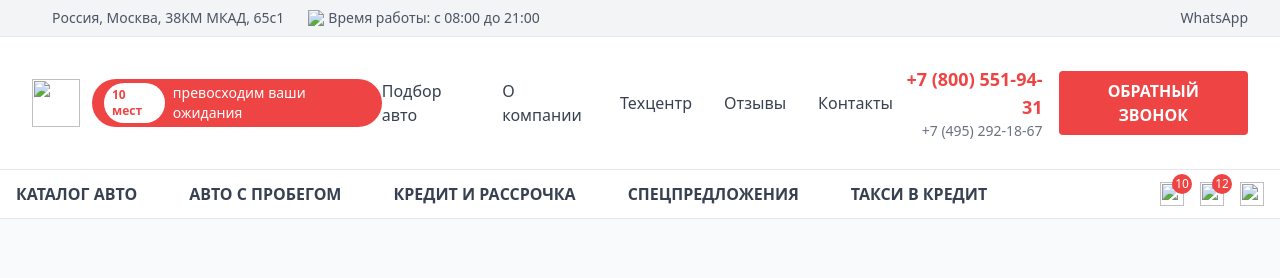
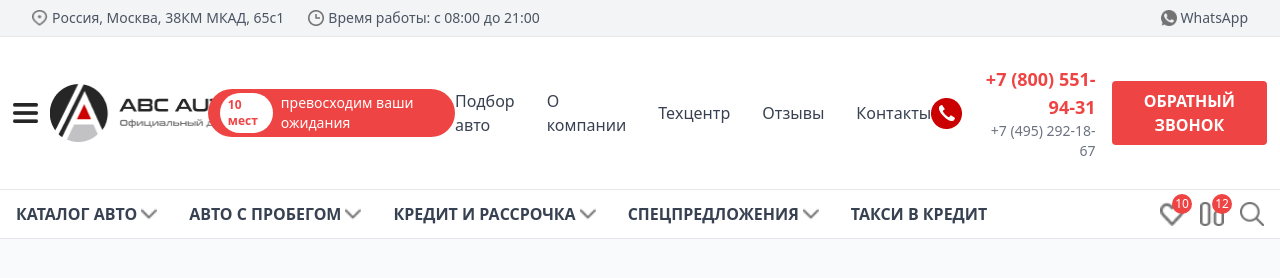
Before and after one commit to Salimjan-git/Team-3day, a website: page src/index.html in a window 1280 px wide. Drawn offline with Linux system fonts and the light colour scheme.

Commit message:
change-navbar

```diff
--- a/src/index.html
+++ b/src/index.html
@@ -13,16 +13,16 @@
             <div class="flex justify-between items-center text-sm text-gray-600">
                 <div class="flex items-center space-x-6">
                     <div class="flex items-center">
-                        <img src="" alt="" class="w-4 h-4 mr-1">
+                        <img src="/img/Vector (3).png" alt="" class="w-4 h-4 mr-1">
                         <span>Россия, Москва, 38КМ МКАД, 65с1</span>
                     </div>
                     <div class="flex items-center">
-                        <img src="" alt="clock icon" class="w-4 h-4 mr-1">
+                        <img src="/img/Group 3328.png" alt="clock icon" class="w-4 h-4 mr-1">
                         <span>Время работы: с 08:00 до 21:00</span>
                     </div>
                 </div>
                 <div class="flex items-center">
-                    <img src="" alt="" class="w-4 h-4 mr-1">
+                    <img src="/img/Vector (4).png" alt="" class="w-4 h-4 mr-1">
                     <span>WhatsApp</span>
                 </div>
             </div>
@@ -30,37 +30,36 @@
     </div>
 
     <header class="bg-white border-b border-gray-200">
-        <div class="w-[95%] mx-auto py-3">
+        <div class="w-[98%] mx-auto py-3">
             <div class="md:hidden flex items-center justify-between py-3">
                 <button class="p-2">
-                    <img src="" alt="" class="w-6 h-6">
+                    <img src="/img/Group 1781.png" alt="" class="w-6 h-6">
                 </button>
 
                 <div class="flex items-center">
-                    <img src="" alt="" class="w-8 h-8 mr-2">
                     <div>
-                        <div class="text-lg font-bold">ABC AUTO</div>
-                        <div class="text-xs text-gray-500">Официальный дилер</div>
+                        <img src="/img/Group 673.png" alt="">
                     </div>
                 </div>
 
                 <div class="flex items-center space-x-3">
                     <div class="relative">
-                        <img src="" alt="" class="w-6 h-6">
+                        <img src="/img/Vector 348.png" alt="" class="w-6 h-6">
                         <span class="absolute -top-2 -right-2 bg-red-500 text-white text-xs rounded-full w-5 h-5 flex items-center justify-center">10</span>
                     </div>
                     <div class="relative">
-                        <img src="" alt="" class="w-6 h-6">
+                        <img src="/img/Vector (1).png" alt="" class="w-6 h-6">
                         <span class="absolute -top-2 -right-2 bg-red-500 text-white text-xs rounded-full w-5 h-5 flex items-center justify-center">12</span>
                     </div>
-                    <img src="" alt="" class="w-6 h-6">
+                    <img src="/img/Vector (2).png" alt="" class="w-6 h-6">
                 </div>
             </div>
 
             <div class="hidden md:flex items-center justify-between py-4">
                 <div class="flex items-center">
-                  <div>
-                      <img src="" alt="" class="w-12 h-12 mr-3">
+                  <div class="flex">
+                      <img src="/img/Group 1781.png" alt="" class="w-8 h-5 mr-3 my-auto">
+                      <img src="/img/Group 673.png" alt="">
                     </div>
                 </div>
 
@@ -78,6 +77,7 @@
                 </nav>
 
                 <div class="flex items-center space-x-4">
+                  <img src="/img/Group 3324.png" alt="">
                     <div class="text-right">
                         <div class="text-lg font-bold text-red-500">+7 (800) 551-94-31</div>
                         <div class="text-sm text-gray-500">+7 (495) 292-18-67</div>
@@ -96,33 +96,33 @@
                 <div class="flex items-center space-x-8">
                     <div class="flex items-center text-gray-700 hover:text-red-500 cursor-pointer transition-colors">
                         <span class="font-semibold">КАТАЛОГ АВТО</span>
-                        <img src="" alt="" class="w-4 h-4 ml-1">
+                        <img src="/img/pointing 2.png" alt="" class="w-4 h-4 ml-1">
                     </div>
                     <div class="flex items-center text-gray-700 hover:text-red-500 cursor-pointer transition-colors">
                         <span class="font-semibold">АВТО С ПРОБЕГОМ</span>
-                        <img src="" alt="" class="w-4 h-4 ml-1">
+                        <img src="/img/pointing 2.png" alt="" class="w-4 h-4 ml-1">
                     </div>
                     <div class="flex items-center text-gray-700 hover:text-red-500 cursor-pointer transition-all">
                         <span class="font-semibold">КРЕДИТ И РАССРОЧКА</span>
-                        <img src="" alt="" class="w-4 h-4 ml-1">
+                        <img src="/img/pointing 2.png" alt="" class="w-4 h-4 ml-1">
                     </div>
                     <div class="flex items-center text-gray-700 hover:text-red-500 cursor-pointer transition-colors">
                         <span class="font-semibold">СПЕЦПРЕДЛОЖЕНИЯ</span>
-                        <img src="" alt="" class="w-4 h-4 ml-1">
+                        <img src="/img/pointing 2.png" alt="" class="w-4 h-4 ml-1">
                     </div>
                     <a href="#" class="text-gray-700 hover:text-red-500 font-semibold transition-colors">ТАКСИ В КРЕДИТ</a>
                 </div>
 
                 <div class="flex items-center space-x-4">
                     <div class="relative">
-                        <img src="" alt="" class="w-6 h-6">
+                        <img src="/img/Vector 348.png" alt="" class="w-6 h-6">
                         <span class="absolute -top-2 -right-2 bg-red-500 text-white text-xs rounded-full w-5 h-5 flex items-center justify-center">10</span>
                     </div>
                     <div class="relative">
-                        <img src="" alt="" class="w-6 h-6">
+                        <img src="/img/Vector (1).png" alt="" class="w-6 h-6">
                         <span class="absolute -top-2 -right-2 bg-red-500 text-white text-xs rounded-full w-5 h-5 flex items-center justify-center">12</span>
                     </div>
-                    <img src="" alt="" class="w-6 h-6 cursor-pointer hover:opacity-75 transition-opacity">
+                    <img src="/img/Vector (2).png" alt="" class="w-6 h-6 cursor-pointer hover:opacity-75 transition-opacity">
                 </div>
             </div>
         </div>
```
Also changed, not shown: img/Group 1781.png (added), img/Group 3324.png (added), img/Group 3328.png (added), img/Group 673.png (added), img/Vector (1).png (added), img/Vector (2).png (added), img/Vector (3).png (added), img/Vector (4).png (added), img/Vector 348.png (added), img/pointing 2.png (added), src/output.css.
